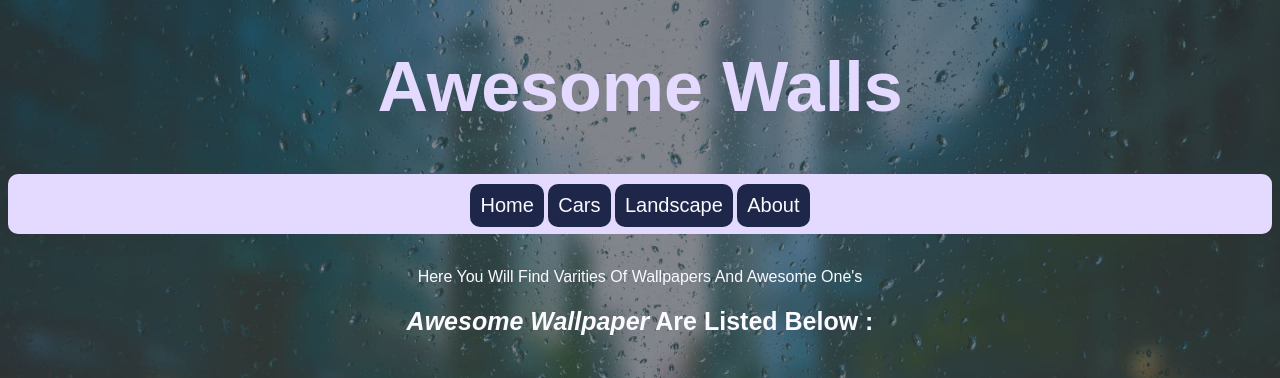
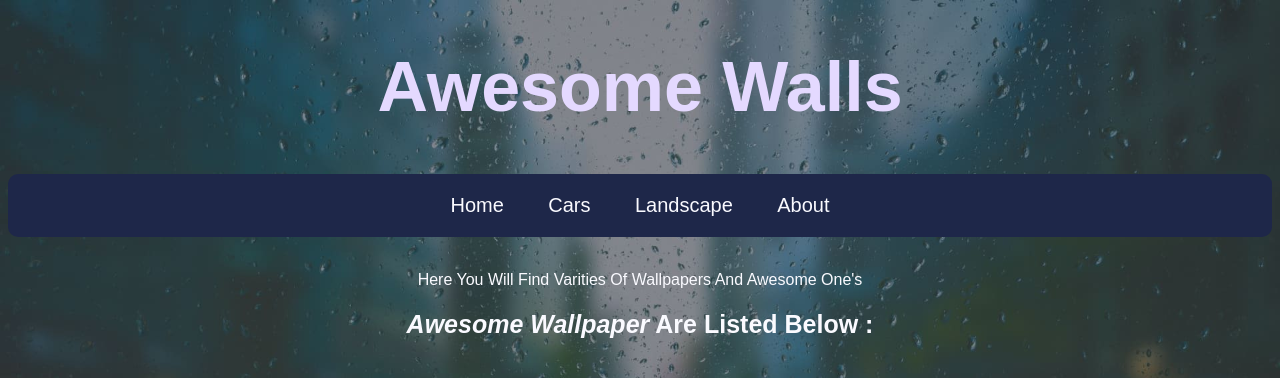
Before and after one commit to pankajsagvekar/wallpaper_website, a plain HTML site: page index.html in a window 1280 px wide. Shown: the top 378 px of the page. Drawn offline with Linux system fonts and the light colour scheme.

Commit message:
navbar update with only anchor tag

```diff
--- a/css/styles.css
+++ b/css/styles.css
@@ -9,25 +9,24 @@ body {
 }
 
 .navbar {
-    list-style-type: none;
     margin: 0;
-    padding: 10px;
-    background-color: #E4D9FF;
-    border-radius: 10px;
-    height: 40px;
-}
-
-.navbar li {
-    display: inline-flex;
-    padding: 10px;
+    padding: 0;
     background-color: #1E2749;
     border-radius: 10px;
 }
 
 .navbar a {
+    display: inline-flex;
+    padding: 20px;
     text-decoration: none;
     color: #FAFAFF;
     font-size: 20px;
+}
+
+.navbar :hover {
+    background-color: #E4D9FF;
+    color: #1E2749;
+    cursor: pointer;
 }
 
 img {
--- a/index.html
+++ b/index.html
@@ -7,12 +7,12 @@
 
     <header>
         <h1>Awesome Walls</h1>
-        <ul class="navbar">
-            <li><a href="">Home</a></li>
-            <li><a href="">Cars</a></li>
-            <li><a href="">Landscape</a></li>
-            <li><a href="#about">About</a></li>
-        </ul>
+        <div class="navbar">
+            <a href="">Home</a>
+            <a href="">Cars</a>
+            <a href="">Landscape</a>
+            <a href="#about">About</a>
+        </div>
         <br>
     </header>
 
```
